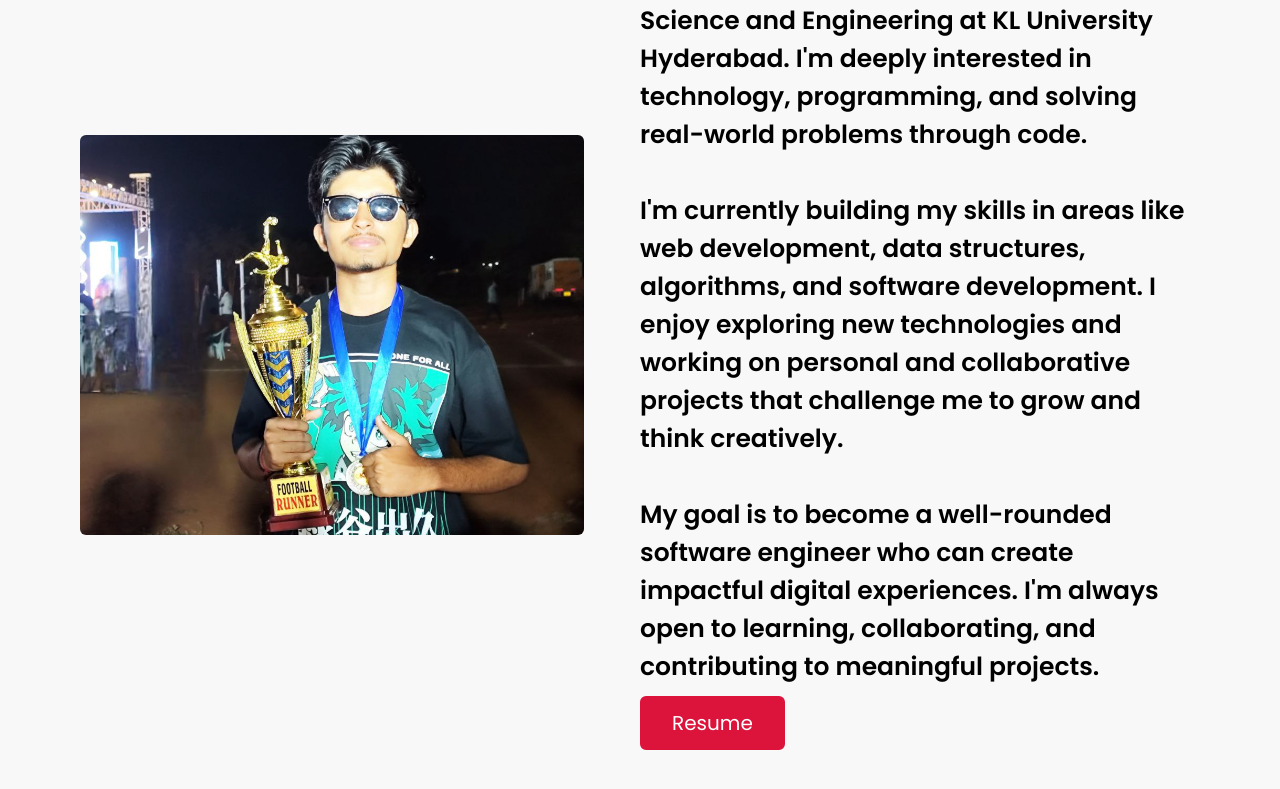
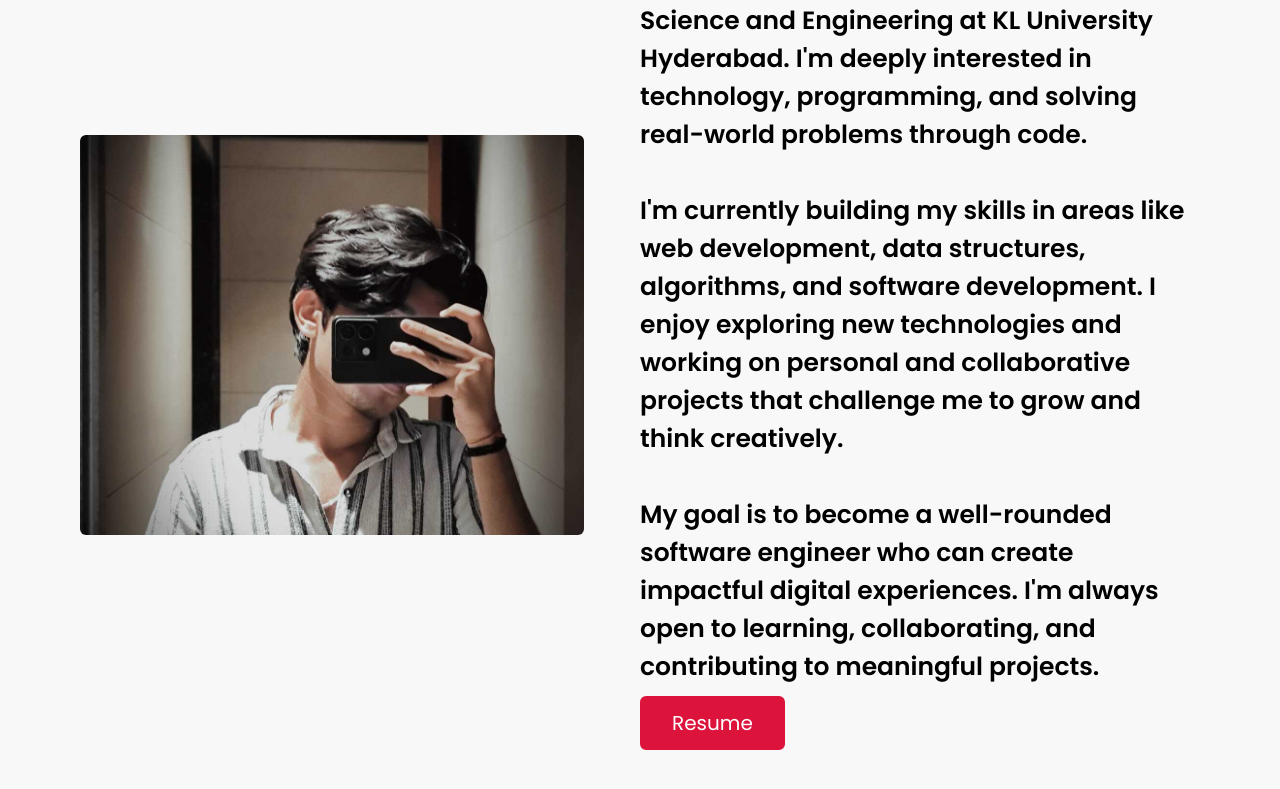
Before and after one commit to krishn-cc/My-portfolio-website, a plain HTML site: page index.html in a window 1280 px wide. Shown: the part 1112-1901 px from the top of the page. Drawn offline with nearby package versions, Linux system fonts and the light colour scheme.

Commit message:
Update index.html

```diff
--- a/index.html
+++ b/index.html
@@ -49,7 +49,7 @@
       <h2 class="title">About Me</h2>
       <div class="about-content">
         <div class="column left">
-          <img src="me.jpg" alt="My Photo" />
+          <img src="me1.jpg" alt="My Photo" />
         </div>
         <div class="column right">
           <div class="text">
```
